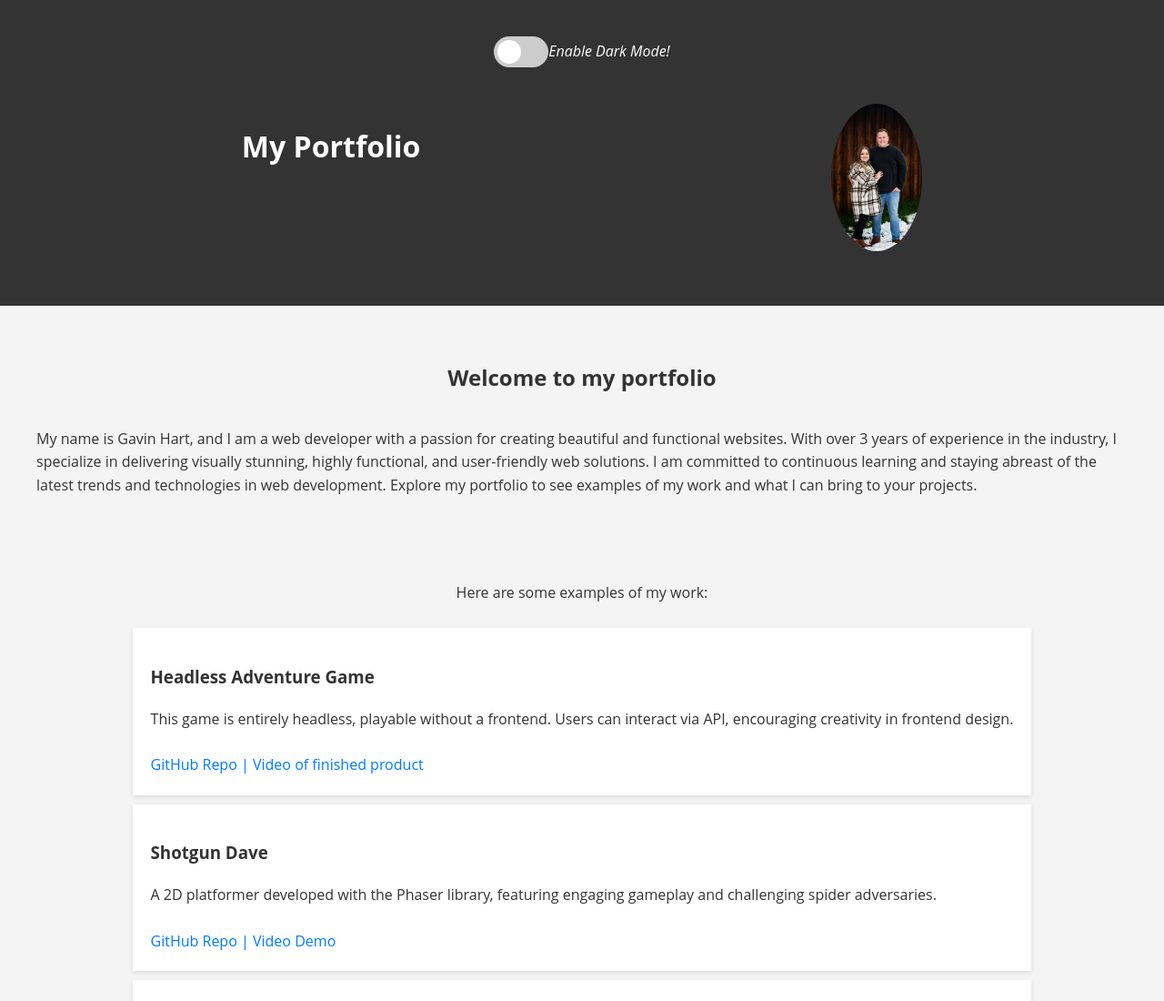
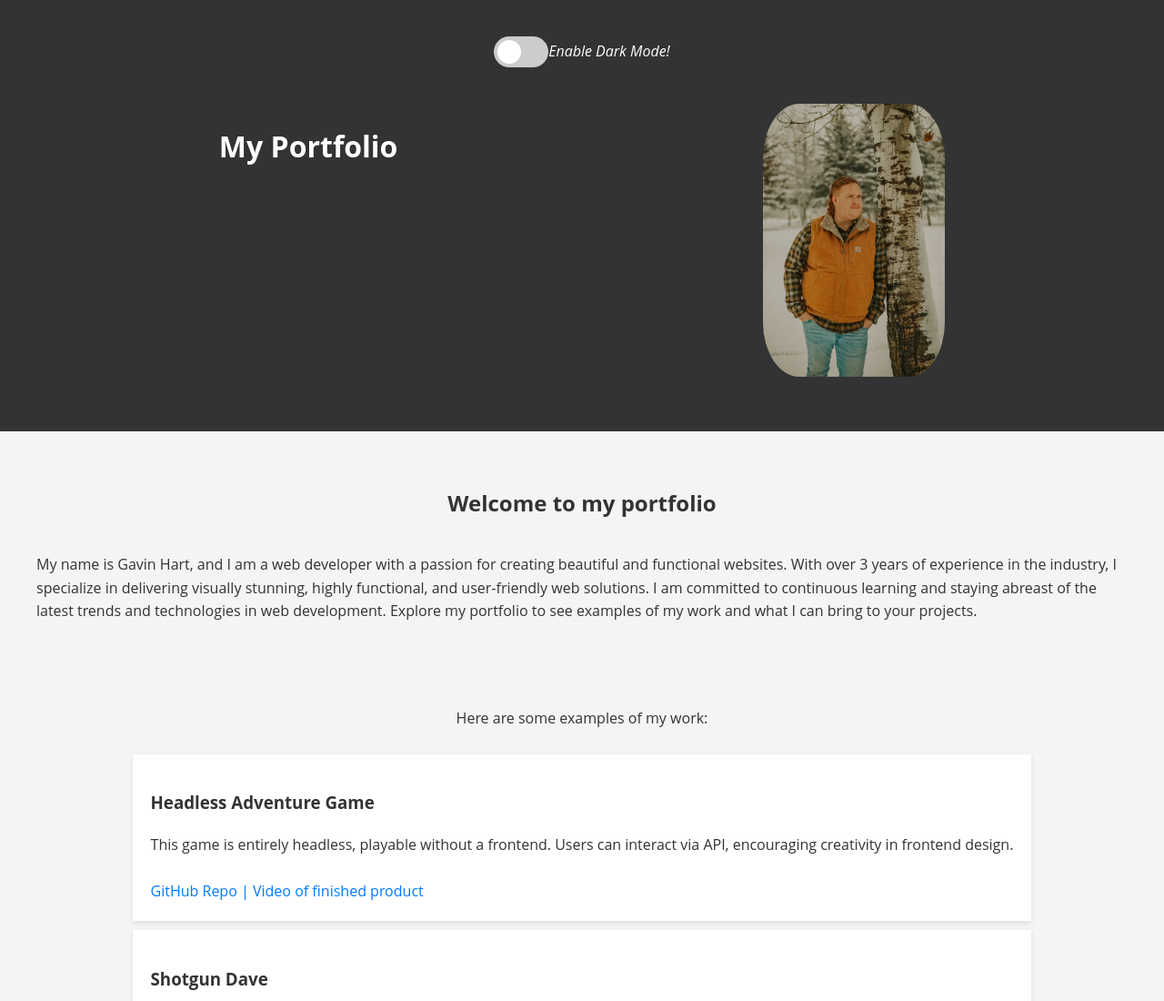
Before and after one commit to Gavhart/Gavhart.github.io, a plain HTML site: page index.html in a window 1280 px wide. Shown: the top 1100 px of the page at 91% size. Drawn offline with Linux system fonts and the light colour scheme.

Commit message:
pictures

```diff
--- a/css/style.css
+++ b/css/style.css
@@ -1,5 +1,5 @@
 :root {
-    /* Light theme colors */
+    /* Liht theme colors */
     --primary-bg-color: #f4f4f4;
     --secondary-bg-color: #fff;
     --primary-text-color: #333;
@@ -84,9 +84,9 @@ body, html {
   }
 
   nav img {
-    width: 100px;
-    height: auto;
-    border-radius: 50%;
+    width: 200px;
+    display: block;
+    border-radius: 20%;
     margin: 0 auto;
   }
 
--- a/index.html
+++ b/index.html
@@ -22,8 +22,7 @@
         <div class="container header-content">
             <h1>My Portfolio</h1>
             <nav>
-                <!-- Assuming 'images/wifeandI.jpeg' is a professional portrait or relevant image -->
-                <img src="images/wifeandI.jpeg" alt="Gavin Hart with partner" class="profile-image">
+                <img src="images/main.jpeg" alt="Gavin Hart with partner" class="profile-image">
             </nav>
         </div>
     </header>
```
Also changed, not shown: images/IMG_0324.jpeg (added), images/IMG_0357.jpeg (added), images/main.jpeg (added).
